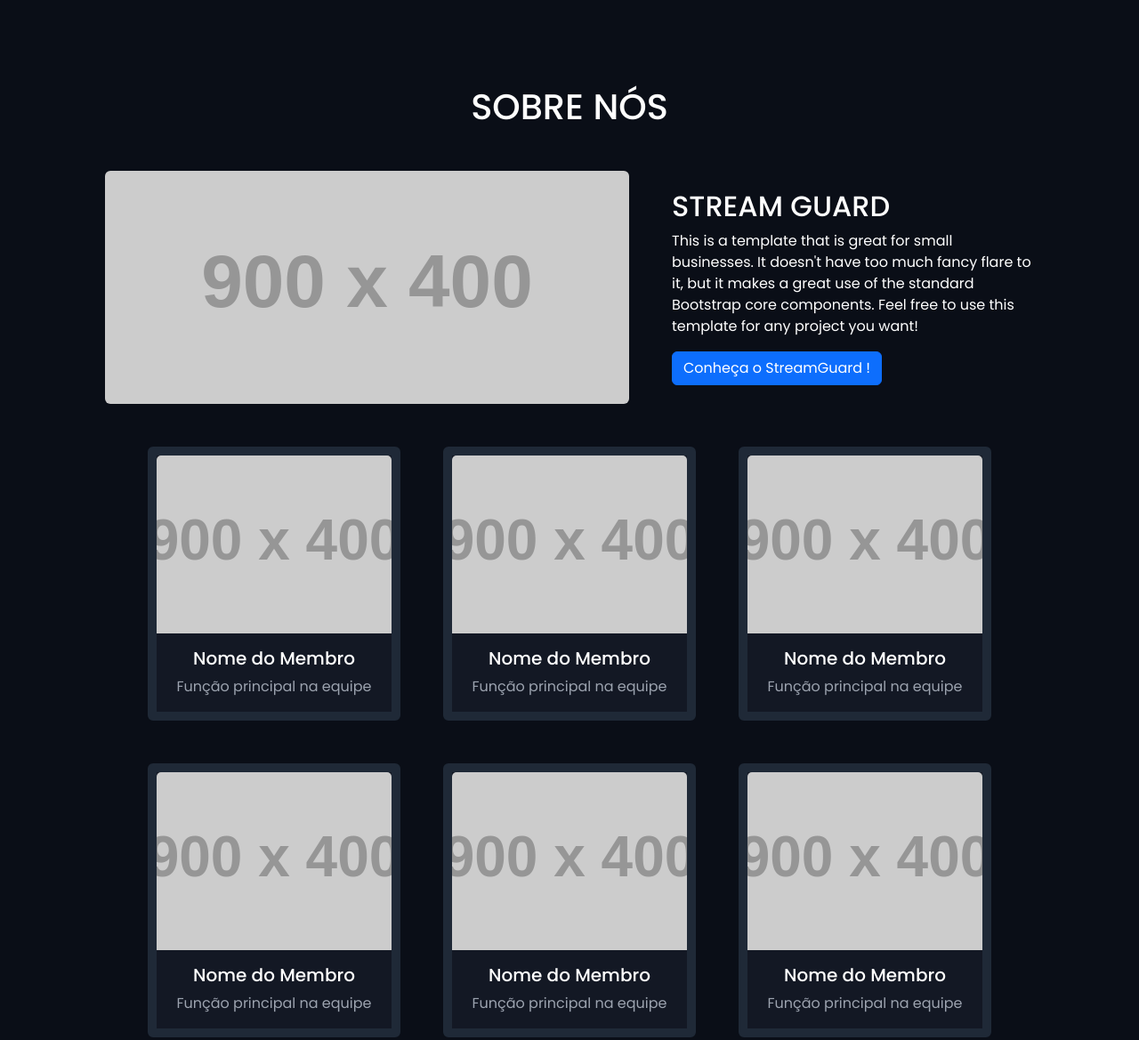
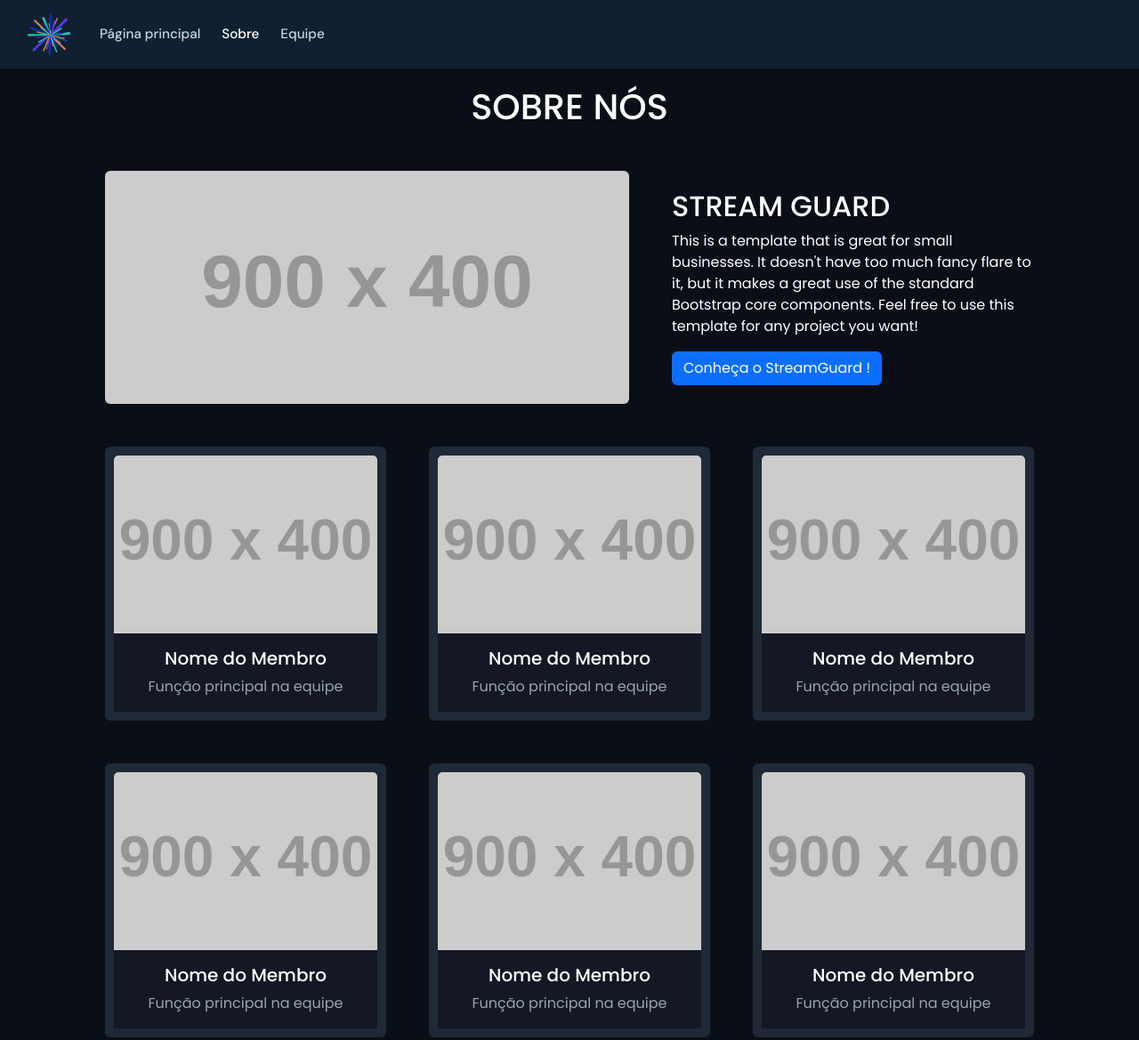
Before and after one commit to StreamGuard/stream-guard-site-institucional, a website: page public/about.html in a window 1280 px wide. Shown: the whole page at 89% size. Drawn offline with nearby package versions, Linux system fonts and the light colour scheme; placeholder pictures from the web are drawn by us.

Commit message:
fix: Colocando os css no mesmo arquivo

```diff
--- a/public/about.html
+++ b/public/about.html
@@ -1,16 +1,63 @@
 <!DOCTYPE html>
-<html lang="en">
+<html lang="pt-br">
 <head>
     <meta charset="UTF-8">
     <meta name="viewport" content="width=device-width, initial-scale=1.0">
     <title>Stream Guard | Página Sobre</title>
     <link href="https://cdn.jsdelivr.net/npm/bootstrap@5.3.8/dist/css/bootstrap.min.css" rel="stylesheet"
     integrity="sha384-sRIl4kxILFvY47J16cr9ZwB07vP4J8+LH7qKQnuqkuIAvNWLzeN8tE5YBujZqJLB" crossorigin="anonymous">
-    <link rel="stylesheet" href="./css/about_page.css">
+    <link rel="stylesheet" href="./css/style.css">
 </head>
 <body>
+    <nav class="navbar navbar-expand-lg fixed-top px-3" style="background-color: #102031;">
+    <div class="container-fluid">
+      <a class="navbar-brand text-white poppins-medium" href="#">
+        <img src="./assets/streamGuard_logo.png" alt="Stream Guard" width="60" height="50"
+          class="d-inline-block align-text-top">
+      </a>
+
+      <button class="navbar-toggler menu-toggler" type="button" data-bs-toggle="offcanvas"
+        data-bs-target="#offcanvasNavbar" aria-controls="offcanvasNavbar" aria-label="Abrir menu">
+        <span class="menu-icon"></span>
+        <span class="menu-icon"></span>
+        <span class="menu-icon"></span>
+      </button>
+
+      <div class="offcanvas offcanvas-end custom-offcanvas" tabindex="-1" id="offcanvasNavbar"
+        aria-labelledby="offcanvasNavbarLabel">
+
+        <div class="offcanvas-header custom-offcanvas-header">
+          <div class="d-flex align-items-center gap-2">
+            <img src="./assets/streamGuard_logo.png" alt="Stream Guard" width="32" height="32">
+
+            <h5 class="offcanvas-title mb-0 text-white poppins-medium" id="offcanvasNavbarLabel">
+              Stream Guard
+            </h5>
+          </div>
+          <button type="button" class="btn-close btn-close-white" data-bs-dismiss="offcanvas"
+            aria-label="Fechar"></button>
+        </div>
+
+        <div class="offcanvas-body d-lg-flex align-items-lg-center w-100">
+          <ul class="navbar-nav custom-nav">
+            <li class="nav-item">
+              <a class="nav-link" aria-current="page" href="../public/index.html">Página principal</a>
+            </li>
+
+            <li class="nav-item">
+              <a class="nav-link active" href="./about.html">Sobre</a>
+            </li>
+
+            <li class="nav-item">
+              <a class="nav-link" href="#">Equipe</a>
+            </li>
+          </ul>
+        </div>
+      </div>
+    </div>
+    </nav>
+
     <div class="container px-4 px-lg-5">
-    <!-- Heading Row-->
     <div class="row gx-4 gx-lg-5 align-items-center my-5">
       <h1 class="text-center my-5">SOBRE NÓS</h1>
         <div class="col-lg-7"><img class="img-fluid rounded mb-4 mb-lg-0" src="https://dummyimage.com/900x400/dee2e6/6c757d.jpg" alt="..." /></div>
@@ -20,7 +67,8 @@
             <a class="btn btn-primary" href="#!">Conheça o StreamGuard !</a>
         </div>
     </div>
- <!-- Sobre nós -->
+    </div>
+
 <div class="container px-4 px-lg-5">
     <div class="row gx-4 gx-lg-5">
         <div class="col-md-4 mb-5">
@@ -80,7 +128,6 @@
     </div>
 </div>
 
-  <!-- bootstrap js link -->
   <script src="https://cdn.jsdelivr.net/npm/bootstrap@5.3.8/dist/js/bootstrap.bundle.min.js"
     integrity="sha384-FKyoEForCGlyvwx9Hj09JcYn3nv7wiPVlz7YYwJrWVcXK/BmnVDxM+D2scQbITxI"
     crossorigin="anonymous"></script>
--- a/public/css/about_page.css
+++ /dev/null
@@ -1,30 +0,0 @@
-@import url('https://fonts.googleapis.com/css2?family=DM+Sans:ital,opsz,wght@0,9..40,100..1000;1,9..40,100..1000&family=Poppins:ital,wght@0,100;0,200;0,300;0,400;0,500;0,600;0,700;0,800;0,900;1,100;1,200;1,300;1,400;1,500;1,600;1,700;1,800;1,900&display=swap');
-
-body {
-  font-family: 'Poppins', sans-serif;
-  background-color: #0a0e17;
-  color: #ffffff;
-}
-
-.team-card {
-  background-color: #131824;
-  border: 10px solid #1f2937;
-  color: #ffffff;
-}
-
-.team-card .card-title {
-  color: #ffffff;
-}
-
-.team-card .card-text {
-  color: #9ca3af;
-}
-
-.team-card .card-img-top {
-  height: 200px;
-  object-fit: cover;
-}
-
-h2.text-center {
-  color: #ffffff;
-}
--- a/public/css/style.css
+++ b/public/css/style.css
@@ -1,4 +1,10 @@
 @import url('https://fonts.googleapis.com/css2?family=DM+Sans:ital,opsz,wght@0,9..40,100..1000;1,9..40,100..1000&family=Poppins:ital,wght@0,100;0,200;0,300;0,400;0,500;0,600;0,700;0,800;0,900;1,100;1,200;1,300;1,400;1,500;1,600;1,700;1,800;1,900&display=swap');
+
+body {
+  font-family: 'Poppins', sans-serif;
+  background-color: #0a0e17;
+  color: #ffffff;
+}
 
 .poppins-medium {
   font-family: "Poppins", sans-serif;
@@ -298,3 +304,25 @@
 
   z-index: 1;
 }
+.team-card {
+  background-color: #131824;
+  border: 10px solid #1f2937;
+  color: #ffffff;
+}
+
+.team-card .card-title {
+  color: #ffffff;
+}
+
+.team-card .card-text {
+  color: #9ca3af;
+}
+
+.team-card .card-img-top {
+  height: 200px;
+  object-fit: cover;
+}
+
+h2.text-center {
+  color: #ffffff;
+}
```
Also changed, not shown: public/index.html (+1 -1 lines).
